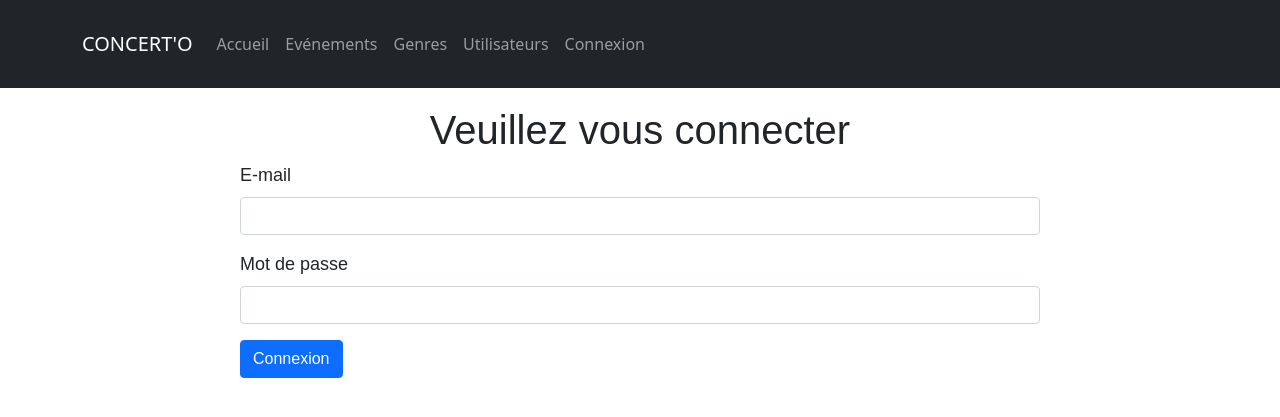
After one commit to LaureCHAPERT/Concerto-Back, a Symfony app: template templates/login/index.html.twig in a window 1280 px wide. The commit adds this page. Shown: the top 417 px of the page. Run offline with Twig, Linux system fonts and the light colour scheme; the template is opened without the code that fills it, so the values that code supplies are empty; some libraries are stand-ins or nearby versions.

Commit message:
Authentication - Access control & LoginController & service.yaml updated

```diff
--- a/templates/base.html.twig
+++ b/templates/base.html.twig
@@ -30,7 +30,11 @@
                             <li class="nav-item"><a class="nav-link" href="{{ path('back_event_index') }}">Evénements</a></li>
                             <li class="nav-item"><a class="nav-link" href="{{ path('back_genre_index') }}">Genres</a></li>
                             <li class="nav-item"><a class="nav-link" href="{{ path('back_user_index') }}">Utilisateurs</a></li>
-                            <li class="nav-item"><a class="nav-link" href="">Connexion</a></li>
+                            {% if is_granted('IS_AUTHENTICATED_FULLY') %}
+                            <li class="nav-item"><a class="nav-link" href="{{ path('app_logout') }}">Déconnexion</a></li>
+                            {% else %}
+                            <li class="nav-item"><a class="nav-link" href="{{ path('app_login')}}">Connexion</a></li>
+                            {% endif %}
                         </ul>
                     </div>
                 </div>
--- /dev/null
+++ b/templates/login/index.html.twig
@@ -0,0 +1,26 @@
+{% extends 'base.html.twig' %}
+
+{% block title %}Hello LoginController!{% endblock %}
+
+{% block body %}
+<style>
+    .example-wrapper { margin: 1em auto; max-width: 800px; width: 95%; font: 18px/1.5 sans-serif; }
+    .example-wrapper code { background: #F5F5F5; padding: 2px 6px; }
+</style>
+
+<div class="example-wrapper">
+    <h1>Veuillez vous connecter</h1>
+
+    <form action="{{ path('app_login') }}" method="post">
+        <div class="mb-3">
+            <label for="username" class="form-label">E-mail</label>
+            <input type="email" class="form-control" id="username" name="_username" value="{{ last_username }}">
+        </div>
+        <div class="mb-3">
+            <label for="password" class="form-label">Mot de passe</label>
+            <input type="password" class="form-control" id="password" name="_password">
+        </div>
+        <button type="submit" class="btn btn-primary">Connexion</button>
+    </form>
+</div>
+{% endblock %}
```
Also changed, not shown: src/Controller/LoginController.php (added, +39 -0 lines), 1 other file.
